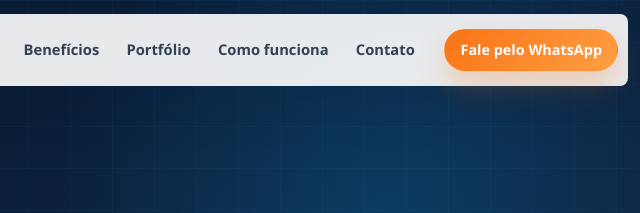
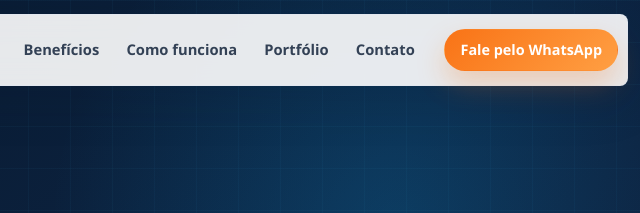
Before and after one commit to marcosmallet/m2, a website: page index.html in a window 1280 px wide. Shown: the top 213 px of the page, 602-1242 px from the left. Drawn offline with nearby package versions, Linux system fonts and the light colour scheme.

Commit message:
fix: reorder portfolio link in navigation and footer for consistency

```diff
--- a/index.html
+++ b/index.html
@@ -60,8 +60,8 @@
             <li><a href="#inicio">Início</a></li>
             <li><a href="#servicos">Serviços</a></li>
             <li><a href="#beneficios">Benefícios</a></li>
+            <li><a href="#como-funciona">Como funciona</a></li>
             <li><a href="#portfolio">Portfólio</a></li>
-            <li><a href="#como-funciona">Como funciona</a></li>
             <li><a href="#contato">Contato</a></li>
           </ul>
           <a class="btn btn-small btn-primary" href="#" data-whatsapp-link>Fale pelo WhatsApp</a>
@@ -298,7 +298,7 @@
             empresas que querem automatizar processos sem perder simplicidade.
           </p>
         </div>
-        <div><h2>Links rápidos</h2><ul><li><a href="#servicos">Serviços</a></li><li><a href="#beneficios">Benefícios</a></li><li><a href="#portfolio">Portfólio</a></li><li><a href="#como-funciona">Como funciona</a></li></ul></div>
+        <div><h2>Links rápidos</h2><ul><li><a href="#servicos">Serviços</a></li><li><a href="#beneficios">Benefícios</a></li><li><a href="#como-funciona">Como funciona</a></li><li><a href="#portfolio">Portfólio</a></li></ul></div>
         <div><h2>Contato</h2><ul><li><a href="#" data-whatsapp-link>WhatsApp</a></li><li><a href="#" data-email-link>contato@m2solucoes.online</a></li></ul></div>
       </div>
       <div class="container footer-bottom"><p>© <span data-current-year></span> M2 Soluções com IA. Todos os direitos reservados.</p></div>
```
